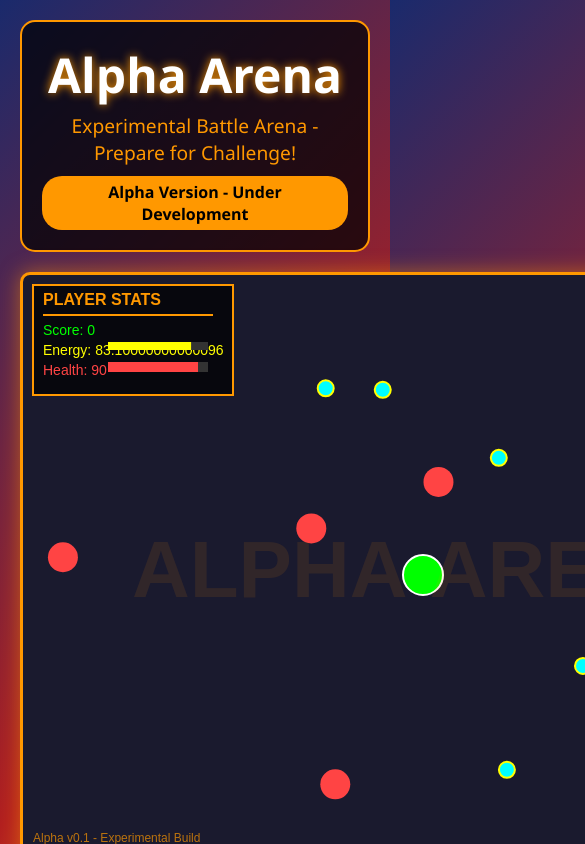
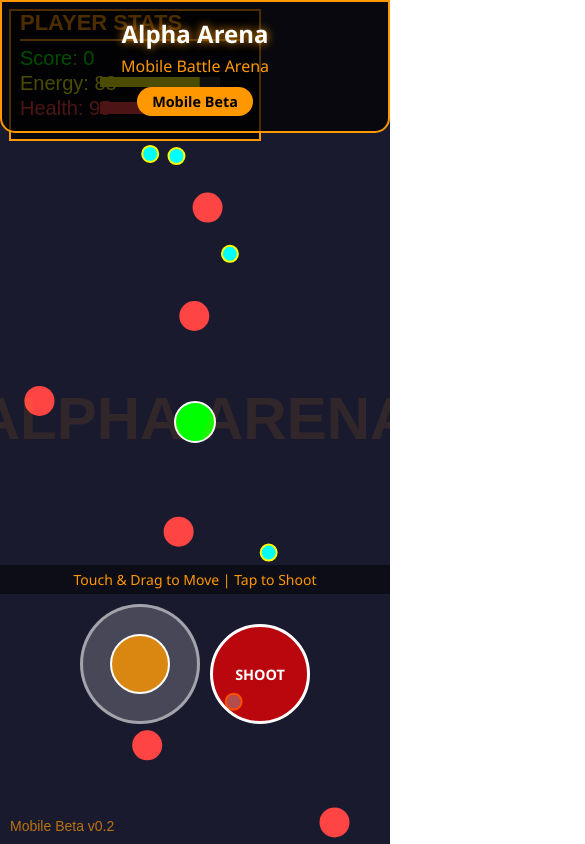
Before and after one commit to ahmedbochama5-jpg/tusrviv.iopart2, a plain HTML site: page index.html in a window 390 px wide. Both pictures are taken after a click on the button "Start Battle". Shown: the top 844 px of the page, 585 px wide, since content can reach past the window. Drawn offline with Linux system fonts and the light colour scheme.

Commit message:
Refactor index.html for mobile version
Updated title and styles for mobile compatibility. Adjusted layout and added mobile controls for better user experience.

```diff
--- a/index.html
+++ b/index.html
@@ -3,42 +3,55 @@
 <head>
     <meta charset="UTF-8">
     <meta name="viewport" content="width=device-width, initial-scale=1.0">
-    <title>Alpha Arena - Experimental Version</title>
+    <title>Alpha Arena - Mobile Version</title>
     <style>
+        * {
+            margin: 0;
+            padding: 0;
+            box-sizing: border-box;
+            touch-action: none;
+        }
+
         body {
             margin: 0;
-            padding: 20px;
+            padding: 0;
             background: linear-gradient(135deg, #1a2a6c, #b21f1f, #fdbb2d);
             font-family: 'Segoe UI', Tahoma, Geneva, Verdana, sans-serif;
             color: white;
             text-align: center;
+            overflow: hidden;
+            width: 100vw;
+            height: 100vh;
         }
 
         .header {
             background: rgba(0, 0, 0, 0.7);
-            padding: 20px;
-            border-radius: 15px;
-            margin-bottom: 20px;
+            padding: 15px;
+            border-radius: 0 0 15px 15px;
             border: 2px solid #ff9800;
+            position: relative;
+            z-index: 10;
         }
 
         h1 {
-            font-size: 3em;
+            font-size: 2em;
             margin: 0;
             text-shadow: 0 0 10px #ff9800;
         }
 
         .subtitle {
             color: #ff9800;
-            font-size: 1.2em;
+            font-size: 1em;
             margin-top: 5px;
         }
 
         #gameCanvas {
-            border: 3px solid #ff9800;
-            border-radius: 10px;
-            box-shadow: 0 0 20px rgba(255, 152, 0, 0.5);
-            display: none;
+            position: absolute;
+            top: 0;
+            left: 0;
+            width: 100%;
+            height: 100%;
+            border: none;
             background: #1a1a2e;
         }
 
@@ -46,17 +59,85 @@
             background: #ff9800;
             color: black;
             border: none;
-            padding: 15px 40px;
-            font-size: 1.2em;
+            padding: 20px 50px;
+            font-size: 1.5em;
             border-radius: 25px;
             cursor: pointer;
             font-weight: bold;
             transition: all 0.3s;
+            position: relative;
+            z-index: 100;
+            margin-top: 20px;
         }
 
         #startButton:hover {
             background: #ff5722;
             transform: scale(1.1);
+        }
+
+        /* Mobile Controls */
+        #leftJoystick {
+            position: fixed;
+            bottom: 120px;
+            left: 80px;
+            width: 120px;
+            height: 120px;
+            background: rgba(255, 255, 255, 0.2);
+            border: 3px solid rgba(255, 255, 255, 0.5);
+            border-radius: 50%;
+            z-index: 100;
+            touch-action: none;
+        }
+
+        #leftStick {
+            position: absolute;
+            width: 60px;
+            height: 60px;
+            background: rgba(255, 152, 0, 0.8);
+            border: 2px solid white;
+            border-radius: 50%;
+            top: 50%;
+            left: 50%;
+            transform: translate(-50%, -50%);
+            transition: all 0.1s;
+        }
+
+        #shootButton {
+            position: fixed;
+            bottom: 120px;
+            right: 80px;
+            width: 100px;
+            height: 100px;
+            background: rgba(255, 0, 0, 0.7);
+            border: 3px solid white;
+            border-radius: 50%;
+            color: white;
+            font-size: 0.9em;
+            font-weight: bold;
+            display: flex;
+            align-items: center;
+            justify-content: center;
+            z-index: 100;
+            touch-action: none;
+            user-select: none;
+        }
+
+        #shootButton:active {
+            background: rgba(255, 0, 0, 0.9);
+            transform: scale(1.1);
+        }
+
+        .mobile-controls-text {
+            position: fixed;
+            bottom: 250px;
+            left: 0;
+            right: 0;
+            text-align: center;
+            color: #ff9800;
+            font-size: 14px;
+            z-index: 100;
+            background: rgba(0, 0, 0, 0.5);
+            padding: 5px;
         }
 
         .beta-badge {
@@ -67,54 +148,82 @@
             font-weight: bold;
             display: inline-block;
             margin-top: 10px;
+            font-size: 0.9em;
         }
 
         .instructions {
-            background: rgba(0, 0, 0, 0.5);
+            background: rgba(0, 0, 0, 0.8);
             padding: 15px;
-            border-radius: 10px;
-            margin-top: 20px;
-            max-width: 600px;
-            margin-left: auto;
-            margin-right: auto;
+            border-radius: 15px;
+            margin: 20px auto;
+            max-width: 90%;
+            position: relative;
+            z-index: 100;
         }
 
-        .footer {
-            margin-top: 20px;
-            color: #ccc;
-            font-size: 0.9em;
+        /* Hide controls on desktop */
+        @media (min-width: 768px) {
+            #leftJoystick, #shootButton, .mobile-controls-text {
+                display: none;
+            }
+        }
+
+        /* Show controls on mobile */
+        @media (max-width: 767px) {
+            .header h1 {
+                font-size: 1.5em;
+            }
+
+            #startButton {
+                padding: 25px 60px;
+                font-size: 1.3em;
+            }
         }
     </style>
 </head>
 <body>
     <div class="header">
         <h1>Alpha Arena</h1>
-        <div class="subtitle">Experimental Battle Arena - Prepare for Challenge!</div>
-        <div class="beta-badge">Alpha Version - Under Development</div>
+        <div class="subtitle">Mobile Battle Arena</div>
+        <div class="beta-badge">Mobile Beta</div>
     </div>
 
     <button id="startButton">Start Battle</button>
-    <canvas id="gameCanvas" width="800" height="600"></canvas>
 
     <div class="instructions">
-        <h3>Controls:</h3>
-        <p><strong>WASD</strong> or <strong>Arrow Keys</strong> - Move Player</p>
-        <p><strong>Mouse</strong> - Aim and Shoot</p>
-        <p><strong>Survive</strong> as long as possible and collect energy!</p>
-        <p><em>This is an experimental version. Features may change.</em></p>
+        <h3>Mobile Controls:</h3>
+        <p>Left Joystick - Move | Right Button - Shoot</p>
+        <p>Survive as long as possible!</p>
     </div>
 
-    <div class="footer">
-        Alpha Arena - Developed with HTML5 Canvas & JavaScript
+    <canvas id="gameCanvas"></canvas>
+
+    <!-- Mobile Controls -->
+    <div class="mobile-controls-text">Touch & Drag to Move | Tap to Shoot</div>
+    <div id="leftJoystick">
+        <div id="leftStick"></div>
     </div>
+    <div id="shootButton">SHOOT</div>
 
     <script>
         // Game Elements
         const canvas = document.getElementById('gameCanvas');
         const ctx = canvas.getContext('2d');
         const startButton = document.getElementById('startButton');
+        const leftJoystick = document.getElementById('leftJoystick');
+        const leftStick = document.getElementById('leftStick');
+        const shootButton = document.getElementById('shootButton');
 
-        // Music without file error
+        // Set canvas size to full screen
+        function resizeCanvas() {
+            canvas.width = window.innerWidth;
+            canvas.height = window.innerHeight;
+        }
+
+        resizeCanvas();
+        window.addEventListener('resize', resizeCanvas);
+
+        // Music
         const music = {
             play: function() {
                 console.log('🎵 Game music started');
@@ -137,25 +246,118 @@
         let resources = [];
         let gameOver = false;
 
-        // Keyboard Controls
+        // Mobile Control Variables
+        let touchId = null;
+        let joystickActive = false;
+        let joystickX = 0;
+        let joystickY = 0;
+
+        // Mobile Joystick Control
+        leftJoystick.addEventListener('touchstart', function(e) {
+            e.preventDefault();
+            joystickActive = true;
+            touchId = e.changedTouches[0].identifier;
+            updateJoystick(e);
+        });
+
+        leftJoystick.addEventListener('touchmove', function(e) {
+            e.preventDefault();
+            if (joystickActive) {
+                updateJoystick(e);
+            }
+        });
+
+        leftJoystick.addEventListener('touchend', function(e) {
+            e.preventDefault();
+            for (let touch of e.changedTouches) {
+                if (touch.identifier === touchId) {
+                    joystickActive = false;
+                    touchId = null;
+                    joystickX = 0;
+                    joystickY = 0;
+                    leftStick.style.transform = 'translate(-50%, -50%)';
+                    break;
+                }
+            }
+        });
+
+        function updateJoystick(e) {
+            const touch = Array.from(e.changedTouches).find(t => t.identifier === touchId);
+            if (!touch) return;
+
+            const rect = leftJoystick.getBoundingClientRect();
+            const centerX = rect.left + rect.width / 2;
+            const centerY = rect.top + rect.height / 2;
+
+            const deltaX = touch.clientX - centerX;
+            const deltaY = touch.clientY - centerY;
+
+            const distance = Math.sqrt(deltaX * deltaX + deltaY * deltaY);
+            const maxDistance = rect.width / 2;
+
+            if (distance > maxDistance) {
+                joystickX = (deltaX / distance) * maxDistance;
+                joystickY = (deltaY / distance) * maxDistance;
+            } else {
+                joystickX = deltaX;
+                joystickY = deltaY;
+            }
+
+            // Update stick position
+            leftStick.style.transform = `translate(${joystickX}px, ${joystickY}px)`;
+        }
+
+        // Shoot Button
+        shootButton.addEventListener('touchstart', function(e) {
+            e.preventDefault();
+            shootBullet();
+            shootButton.style.background = 'rgba(255, 0, 0, 0.9)';
+            shootButton.style.transform = 'scale(1.1)';
+        });
+
+        shootButton.addEventListener('touchend', function(e) {
+            e.preventDefault();
+            shootButton.style.background = 'rgba(255, 0, 0, 0.7)';
+            shootButton.style.transform = 'scale(1)';
+        });
+
+        // Auto-shoot when holding
+        let autoShootInterval;
+        shootButton.addEventListener('touchstart', function(e) {
+            e.preventDefault();
+            shootBullet();
+            autoShootInterval = setInterval(shootBullet, 300); // Shoot every 300ms
+        });
+
+        shootButton.addEventListener('touchend', function(e) {
+            e.preventDefault();
+            clearInterval(autoShootInterval);
+        });
+
+        // Keyboard Controls (for desktop)
         document.addEventListener('keydown', (e) => keys[e.key] = true);
         document.addEventListener('keyup', (e) => keys[e.key] = false);
 
-        // Mouse Controls
-        canvas.addEventListener('click', function shootBullet(e) {
+        // Touch shooting on canvas
+        canvas.addEventListener('touchstart', function(e) {
             if (gameOver) {
                 restartGame();
                 return;
             }
+        });
 
-            const rect = canvas.getBoundingClientRect();
-            const mouseX = e.clientX - rect.left;
-            const mouseY = e.clientY - rect.top;
+        // Shoot function
+        function shootBullet() {
+            if (gameOver) return;
 
-            // Calculate direction
-            const angle = Math.atan2(mouseY - player.y, mouseX - player.x);
+            // Shoot in the direction the player is moving, or forward if not moving
+            let angle;
+            if (joystickX !== 0 || joystickY !== 0) {
+                angle = Math.atan2(joystickY, joystickX);
+            } else {
+                angle = Math.atan2(0, 1); // Shoot right by default
+            }
 
-            // Create bullet
             bullets.push({
                 x: player.x,
                 y: player.y,
@@ -165,7 +367,7 @@
                 size: 5,
                 color: '#ffff00'
             });
-        });
+        }
 
         // Draw Player
         function drawPlayer() {
@@ -174,7 +376,6 @@
             ctx.arc(player.x, player.y, player.size, 0, Math.PI * 2);
             ctx.fill();
 
-            // Player outline
             ctx.strokeStyle = '#ffffff';
             ctx.lineWidth = 2;
             ctx.stroke();
@@ -208,7 +409,6 @@
                 ctx.arc(resource.x, resource.y, resource.size, 0, Math.PI * 2);
                 ctx.fill();
 
-                // Glow effect
                 ctx.strokeStyle = '#ffff00';
                 ctx.lineWidth = 2;
                 ctx.stroke();
@@ -217,100 +417,91 @@
 
         // Draw UI
         function drawUI() {
-            // Player stats background
+            // Make UI larger for mobile
+            const fontSize = window.innerWidth < 768 ? 20 : 16;
+            const uiWidth = window.innerWidth < 768 ? 250 : 200;
+            const uiHeight = window.innerWidth < 768 ? 130 : 110;
+
             ctx.fillStyle = 'rgba(0, 0, 0, 0.7)';
-            ctx.fillRect(10, 10, 200, 110);
+            ctx.fillRect(10, 10, uiWidth, uiHeight);
             ctx.strokeStyle = '#ff9800';
             ctx.lineWidth = 2;
-            ctx.strokeRect(10, 10, 200, 110);
+            ctx.strokeRect(10, 10, uiWidth, uiHeight);
 
-            // Title
             ctx.fillStyle = '#ff9800';
-            ctx.font = 'bold 16px Arial';
+            ctx.font = `bold ${fontSize + 2}px Arial`;
             ctx.fillText('PLAYER STATS', 20, 30);
 
-            // Separator line
             ctx.strokeStyle = '#ff9800';
             ctx.beginPath();
             ctx.moveTo(20, 40);
-            ctx.lineTo(190, 40);
+            ctx.lineTo(uiWidth - 10, 40);
             ctx.stroke();
 
-            // Statistics
-            ctx.font = '14px Arial';
+            ctx.font = `${fontSize}px Arial`;
             ctx.fillStyle = '#00ff00';
-            ctx.fillText('Score: ' + score, 20, 60);
+            ctx.fillText('Score: ' + score, 20, 65);
 
             ctx.fillStyle = '#ffff00';
-            ctx.fillText('Energy: ' + energy, 20, 80);
+            ctx.fillText('Energy: ' + Math.round(energy), 20, 90);
 
             ctx.fillStyle = '#ff4444';
-            ctx.fillText('Health: ' + health, 20, 100);
+            ctx.fillText('Health: ' + Math.round(health), 20, 115);
 
             // Health bar
+            const barWidth = window.innerWidth < 768 ? 120 : 100;
             ctx.fillStyle = '#333333';
-            ctx.fillRect(85, 87, 100, 10);
+            ctx.fillRect(100, 102, barWidth, 12);
             ctx.fillStyle = '#ff4444';
-            ctx.fillRect(85, 87, (health / 100) * 100, 10);
+            ctx.fillRect(100, 102, (health / 100) * barWidth, 12);
 
             // Energy bar
             ctx.fillStyle = '#333333';
-            ctx.fillRect(85, 67, 100, 8);
+            ctx.fillRect(100, 77, barWidth, 10);
             ctx.fillStyle = '#ffff00';
-            ctx.fillRect(85, 67, (energy / 100) * 100, 8);
+            ctx.fillRect(100, 77, (energy / 100) * barWidth, 10);
         }
 
         // Draw Alpha Watermark
         function drawAlphaWatermark() {
             ctx.save();
 
-            // Main watermark
             ctx.globalAlpha = 0.1;
             ctx.fillStyle = '#ff9800';
-            ctx.font = 'bold 80px Arial';
+            ctx.font = 'bold 60px Arial';
             ctx.textAlign = 'center';
             ctx.textBaseline = 'middle';
             ctx.fillText('ALPHA ARENA', canvas.width / 2, canvas.height / 2);
 
-            // Version info in corner
             ctx.globalAlpha = 0.7;
             ctx.fillStyle = '#ff9800';
-            ctx.font = '12px Arial';
+            ctx.font = '14px Arial';
             ctx.textAlign = 'left';
             ctx.textBaseline = 'bottom';
-            ctx.fillText('Alpha v0.1 - Experimental Build', 10, canvas.height - 30);
-
-            // Development warning
-            ctx.textAlign = 'center';
-            ctx.fillText('Game Under Active Development - Report Bugs!', canvas.width / 2, canvas.height - 10);
+            ctx.fillText('Mobile Beta v0.2', 10, canvas.height - 10);
 
             ctx.restore();
         }
 
         // Show Game Over Screen
         function showGameOver() {
-            // Background
-            ctx.fillStyle = 'rgba(0, 0, 0, 0.85)';
+            ctx.fillStyle = 'rgba(0, 0, 0, 0.9)';
             ctx.fillRect(0, 0, canvas.width, canvas.height);
 
-            // Game Over text
             ctx.fillStyle = '#ff4444';
-            ctx.font = 'bold 60px Arial';
+            ctx.font = 'bold 50px Arial';
             ctx.textAlign = 'center';
             ctx.textBaseline = 'middle';
-            ctx.fillText('GAME OVER', canvas.width / 2, canvas.height / 2 - 50);
+            ctx.fillText('GAME OVER', canvas.width / 2, canvas.height / 2 - 60);
 
-            // Final score
             ctx.fillStyle = '#ffffff';
-            ctx.font = 'bold 32px Arial';
-            ctx.fillText('Final Score: ' + score, canvas.width / 2, canvas.height / 2 + 20);
+            ctx.font = 'bold 30px Arial';
+            ctx.fillText('Final Score: ' + score, canvas.width / 2, canvas.height / 2);
 
-            // Restart message
             ctx.fillStyle = '#ff9800';
             ctx.font = '24px Arial';
-            ctx.fillText('Click anywhere to restart', canvas.width / 2, canvas.height / 2 + 80);
+            ctx.fillText('Tap anywhere to restart', canvas.width / 2, canvas.height / 2 + 60);
 
-            // Stop music
             music.pause();
         }
 
@@ -320,30 +511,14 @@
             let x, y;
 
             switch(side) {
-                case 0: // top
-                    x = Math.random() * canvas.width;
-                    y = -20;
-                    break;
-                case 1: // right
-                    x = canvas.width + 20;
-                    y = Math.random() * canvas.height;
-                    break;
-                case 2: // bottom
-                    x = Math.random() * canvas.width;
-                    y = canvas.height + 20;
-                    break;
-                case 3: // left
-                    x = -20;
-                    y = Math.random() * canvas.height;
-                    break;
+                case 0: x = Math.random() * canvas.width; y = -20; break;
+                case 1: x = canvas.width + 20; y = Math.random() * canvas.height; break;
+                case 2: x = Math.random() * canvas.width; y = canvas.height + 20; break;
+                case 3: x = -20; y = Math.random() * canvas.height; break;
             }
 
             enemies.push({
-                x: x,
-                y: y,
-                size: 15,
-                speed: 2,
-                color: '#ff4444'
+                x: x, y: y, size: 15, speed: 2, color: '#ff4444'
             });
         }
 
@@ -352,9 +527,7 @@
             resources.push({
                 x: Math.random() * (canvas.width - 40) + 20,
                 y: Math.random() * (canvas.height - 40) + 20,
-                size: 8,
-                color: '#00ffff',
-                value: 10
+                size: 8, color: '#00ffff', value: 10
             });
         }
 
@@ -364,33 +537,33 @@
             health = 100;
             energy = 100;
             score = 0;
-            player.x = 400;
-            player.y = 300;
+            player.x = canvas.width / 2;
+            player.y = canvas.height / 2;
             enemies = [];
             bullets = [];
             resources = [];
 
-            // Restart music
             music.play();
 
-            // Initial spawn
-            for (let i = 0; i < 3; i++) {
-                spawnEnemy();
-            }
-            for (let i = 0; i < 2; i++) {
-                spawnResource();
-            }
+            for (let i = 0; i < 3; i++) spawnEnemy();
+            for (let i = 0; i < 2; i++) spawnResource();
         }
 
         // Update Game
         function update() {
             if (gameOver) return;
 
-            // Player movement
-            if (keys['w'] || keys['ArrowUp']) player.y -= player.speed;
-            if (keys['s'] || keys['ArrowDown']) player.y += player.speed;
-            if (keys['a'] || keys['ArrowLeft']) player.x -= player.speed;
-            if (keys['d'] || keys['ArrowRight']) player.x += player.speed;
+            // Mobile movement
+            if (joystickActive) {
+                player.x += joystickX * 0.2;
+                player.y += joystickY * 0.2;
+            } else {
+                // Keyboard fallback
+                if (keys['w'] || keys['ArrowUp']) player.y -= player.speed;
+                if (keys['s'] || keys['ArrowDown']) player.y += player.speed;
+                if (keys['a'] || keys['ArrowLeft']) player.x -= player.speed;
+                if (keys['d'] || keys['ArrowRight']) player.x += player.speed;
+            }
 
             // Screen boundaries
             player.x = Math.max(player.size, Math.min(canvas.width - player.size, player.x));
@@ -401,7 +574,6 @@
                 bullet.x += bullet.velocityX;
                 bullet.y += bullet.velocityY;
 
-                // Remove bullets out of screen
                 if (bullet.x < 0 || bullet.x > canvas.width || bullet.y < 0 || bullet.y > canvas.height) {
                     bullets.splice(index, 1);
                 }
@@ -409,7 +581,6 @@
 
             // Update enemies
             enemies.forEach((enemy, index) => {
-                // Move towards player
                 const dx = player.x - enemy.x;
                 const dy = player.y - enemy.y;
                 const distance = Math.sqrt(dx * dx + dy * dy);
@@ -417,7 +588,6 @@
                 enemy.x += (dx / distance) * enemy.speed;
                 enemy.y += (dy / distance) * enemy.speed;
 
-                // Collision with player
                 if (distance < player.size + enemy.size) {
                     health -= 5;
                     enemies.splice(index, 1);
@@ -438,14 +608,8 @@
             });
 
             // Spawn enemies randomly
-            if (Math.random() < 0.02) {
-                spawnEnemy();
-            }
-
-            // Spawn resources randomly
-            if (Math.random() < 0.01 && resources.length < 5) {
-                spawnResource();
-            }
+            if (Math.random() < 0.02) spawnEnemy();
+            if (Math.random() < 0.01 && resources.length < 5) spawnResource();
 
             // Energy drain
             energy = Math.max(0, energy - 0.1);
@@ -459,14 +623,10 @@
 
         // Game Loop
         function gameLoop() {
-            if (!gameOver) {
-                update();
-            }
+            if (!gameOver) update();
 
-            // Clear canvas
             ctx.clearRect(0, 0, canvas.width, canvas.height);
 
-            // Draw game elements
             drawResources();
             drawPlayer();
             drawEnemies();
@@ -474,10 +634,7 @@
             drawUI();
             drawAlphaWatermark();
 
-            // Draw game over screen if game ended
-            if (gameOver) {
-                showGameOver();
-            }
+            if (gameOver) showGameOver();
 
             requestAnimationFrame(gameLoop);
         }
@@ -485,23 +642,22 @@
         // Start Game
         startButton.addEventListener('click', () => {
             startButton.style.display = 'none';
+            document.querySelector('.instructions').style.display = 'none';
             canvas.style.display = 'block';
             music.play();
+
+            // Center player on start
+            player.x = canvas.width / 2;
+            player.y = canvas.height / 2;
+
             gameLoop();
 
-            // Initial spawn
-            for (let i = 0; i < 3; i++) {
-                spawnEnemy();
-            }
-            for (let i = 0; i < 2; i++) {
-                spawnResource();
-            }
+            for (let i = 0; i < 3; i++) spawnEnemy();
+            for (let i = 0; i < 2; i++) spawnResource();
         });
 
-        // Prevent context menu on right-click
-        canvas.addEventListener('contextmenu', (e) => {
-            e.preventDefault();
-        });
+        // Prevent context menu
+        canvas.addEventListener('contextmenu', (e) => e.preventDefault());
     </script>
 </body>
 </html>
```
